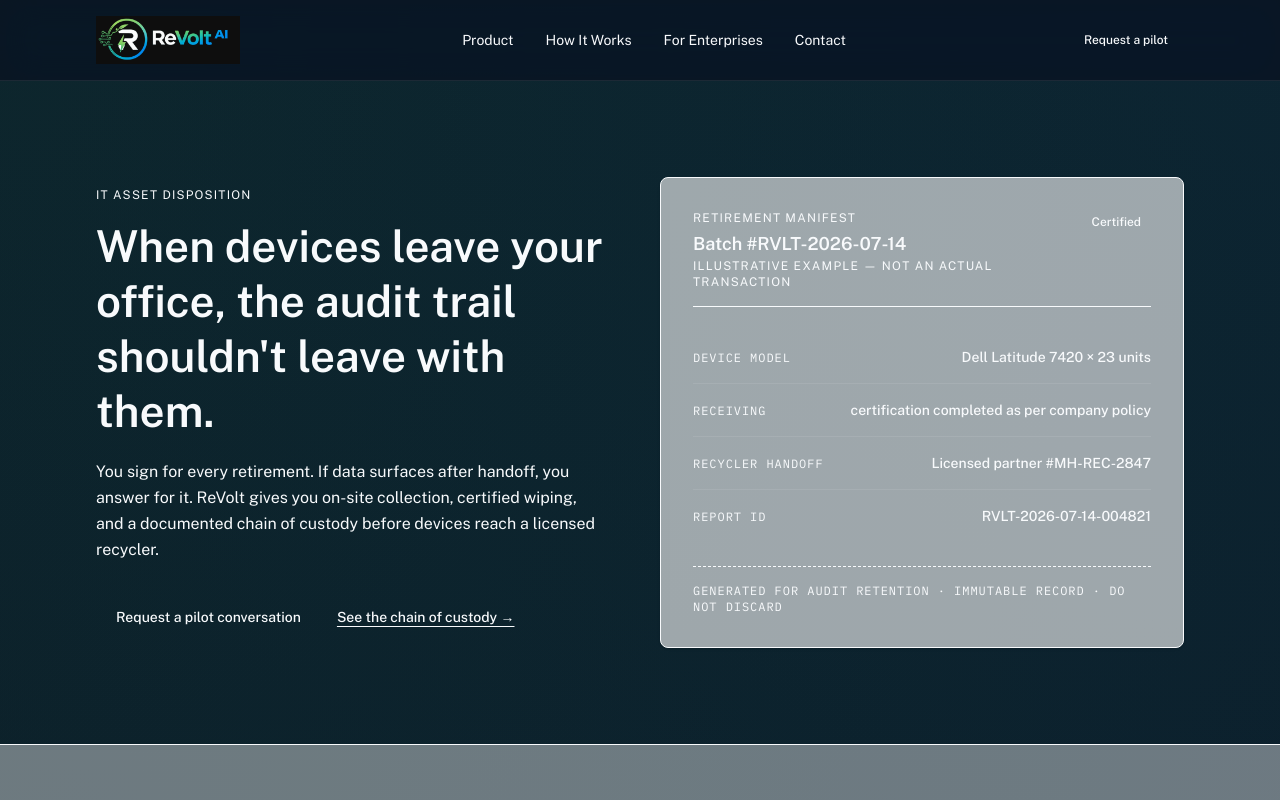
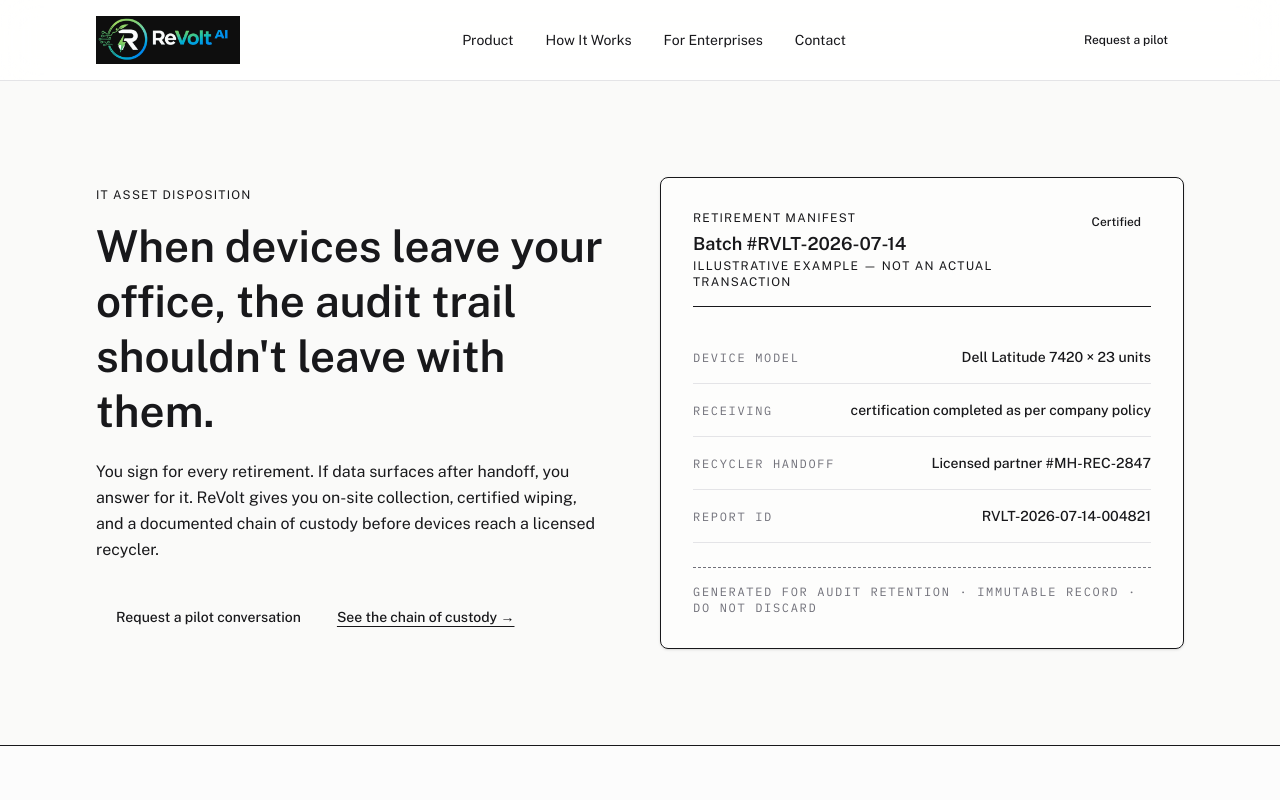
Before and after one commit to tejasvswipe/ReVolt-AI, a Next.js app: page / in a window 1280 px wide. Shown: the top 800 px of the page. Built offline with nearby package versions, Linux system fonts and the light colour scheme.

Commit message:
last commit

```diff
--- a/app/globals.css
+++ b/app/globals.css
@@ -5,199 +5,132 @@
 ========================================================== */
 
 :root {
-  /* Brand Colors */
-  --ink: #F8FAFC;
-  --steel: #94A3B8;
-  --paper: #0B1220;
 
-  --surface: #111827;
-  --surface-2: #1E293B;
+  /* Brand */
+  --primary: #14532D;
+  --primary-hover: #166534;
 
-  --primary: #22C55E;
-  --secondary: #0EA5E9;
-  --accent: #38BDF8;
+  --accent: #B76E2B;
 
-  --border: rgba(255,255,255,.08);
+  /* Backgrounds */
+  --bg: #FAFAF9;
+  --surface: #FFFFFF;
+  --surface-muted: #F4F4F5;
 
   /* Typography */
+  --text: #18181B;
+  --text-muted: #71717A;
+
+  /* Borders */
+  --border: #E4E4E7;
+
+  /* Success */
+  --success: #16A34A;
+
+  /* Fonts */
   --font-display: var(--font-ibm-plex-mono), ui-monospace, monospace;
-  --font-body: var(--font-public-sans), ui-sans-serif, system-ui, sans-serif;
+  --font-body: var(--font-public-sans), sans-serif;
+}
+
+/* ========================================================== */
+
+html{
+  scroll-behavior:smooth;
+}
+
+body{
+  margin:0;
+  background:var(--bg);
+  color:var(--text);
+  font-family:var(--font-body);
+  -webkit-font-smoothing:antialiased;
 }
 
 /* ==========================================================
-   Base
+   Navigation
 ========================================================== */
 
-html {
-  scroll-behavior: smooth;
-}
+.glass-nav{
 
-body {
-  background:
-    radial-gradient(circle at top left, rgba(34,197,94,.08), transparent 35%),
-    radial-gradient(circle at top right, rgba(14,165,233,.08), transparent 35%),
-    var(--paper);
+  background:rgba(255,255,255,.85);
 
-  color: var(--ink);
-  font-family: var(--font-body);
+  backdrop-filter:blur(18px);
 
-  -webkit-font-smoothing: antialiased;
-  -moz-osx-font-smoothing: grayscale;
-}
+  -webkit-backdrop-filter:blur(18px);
 
-::selection {
-  background: rgba(34,197,94,.25);
-  color: white;
+  border-bottom:1px solid var(--border);
+
 }
 
 /* ==========================================================
-   Reduced Motion
+   Cards
 ========================================================== */
 
-@media (prefers-reduced-motion: reduce) {
-  html {
-    scroll-behavior: auto;
-  }
+.card{
 
-  *,
-  *::before,
-  *::after {
-    animation-duration: .01ms !important;
-    animation-iteration-count: 1 !important;
-    transition-duration: .01ms !important;
-  }
+  background:var(--surface);
+
+  border:1px solid var(--border);
+
+  border-radius:24px;
+
+  box-shadow:
+      0 1px 2px rgba(0,0,0,.04),
+      0 12px 30px rgba(0,0,0,.05);
+
 }
 
 /* ==========================================================
-   Glass Navigation
+   Small controls
 ========================================================== */
 
-.glass-nav {
-  background: rgba(11,18,32,.78);
-  backdrop-filter: blur(18px) saturate(180%);
-  -webkit-backdrop-filter: blur(18px) saturate(180%);
-  border-bottom: 1px solid var(--border);
+.neu-control{
+
+  background:white;
+
+  border:1px solid var(--border);
+
+  box-shadow:
+      0 1px 2px rgba(0,0,0,.05);
+
+}
+
+.neu-control:hover{
+
+  background:#F8F8F8;
+
 }
 
 /* ==========================================================
-   Small Controls
+   Manifest
 ========================================================== */
 
-.neu-control {
-  background: rgba(255,255,255,.04);
+.manifest-line{
 
-  border: 1px solid var(--border);
+  border-bottom:1px solid var(--border);
 
-  color: white;
+  transition:.25s;
 
-  box-shadow:
-    0 8px 30px rgba(0,0,0,.35);
-
-  transition:
-    transform .25s ease,
-    background .25s ease,
-    box-shadow .25s ease;
 }
 
-.neu-control:hover {
-  background: rgba(255,255,255,.08);
-  transform: translateY(-2px);
+.manifest-line:hover{
 
-  box-shadow:
-    0 14px 40px rgba(0,0,0,.4);
-}
+  background:#FAFAFA;
 
-.neu-control:focus-visible {
-  outline: 2px solid var(--primary);
-  outline-offset: 2px;
 }
 
 /* ==========================================================
-   Enterprise Cards
+   Badge
 ========================================================== */
 
-.clay-badge {
-  background:
-    linear-gradient(
-      180deg,
-      rgba(255,255,255,.06),
-      rgba(255,255,255,.03)
-    );
+.clay-badge{
 
-  border: 1px solid var(--border);
+  background:#F8FAF8;
 
-  border-radius: 24px;
+  border:1px solid var(--border);
 
-  box-shadow:
-    0 12px 40px rgba(0,0,0,.28);
-}
+  border-radius:18px;
 
-/* ==========================================================
-   Manifest Lines
-========================================================== */
-
-.manifest-line {
-  border-bottom: 1px solid rgba(255,255,255,.08);
-
-  transition:
-    background .25s ease,
-    border-color .25s ease;
-}
-
-.manifest-line:hover,
-.manifest-line:focus-within {
-  background: rgba(255,255,255,.03);
-  border-color: rgba(34,197,94,.25);
-}
-
-.manifest-line:last-child {
-  border-bottom: none;
-}
-
-/* ==========================================================
-   Bento Grid
-========================================================== */
-
-.bento-grid {
-  display: grid;
-  gap: 1rem;
-  grid-template-columns: repeat(12, 1fr);
-}
-
-@media (max-width:768px) {
-  .bento-grid {
-    grid-template-columns: 1fr;
-  }
-}
-
-/* ==========================================================
-   Typography
-========================================================== */
-
-.stamp-mark {
-  font-family: var(--font-display);
-  letter-spacing: .08em;
-  text-transform: uppercase;
-}
-
-/* ==========================================================
-   Pulse
-========================================================== */
-
-@keyframes subtle-pulse {
-  0%,100% {
-    opacity:1;
-    transform:scale(1);
-  }
-
-  50% {
-    opacity:.55;
-    transform:scale(1.03);
-  }
-}
-
-.animate-pulse {
-  animation: subtle-pulse 2.4s ease-in-out infinite;
 }
 
 /* ==========================================================
@@ -206,39 +139,66 @@
 
 input,
 textarea,
-select {
-  background: rgba(255,255,255,.03);
-  border: 1px solid var(--border);
-  color: white;
+select{
+
+  background:white;
+
+  border:1px solid var(--border);
+
 }
 
-input:focus-visible,
-textarea:focus-visible,
-select:focus-visible {
-  outline: none;
-  border-color: var(--primary);
+input:focus,
+textarea:focus,
+select:focus{
 
-  box-shadow:
-    0 0 0 4px rgba(34,197,94,.18);
+  outline:none;
+
+  border-color:var(--primary);
+
+  box-shadow:0 0 0 4px rgba(20,83,45,.10);
+
+}
+
+/* ==========================================================
+   Typography
+========================================================== */
+
+.stamp-mark{
+
+  font-family:var(--font-display);
+
+  letter-spacing:.14em;
+
+  text-transform:uppercase;
+
+  color:var(--text-muted);
+
+}
+
+/* ==========================================================
+   Selection
+========================================================== */
+
+::selection{
+
+  background:rgba(20,83,45,.15);
+
 }
 
 /* ==========================================================
    Scrollbar
 ========================================================== */
 
-::-webkit-scrollbar {
-  width: 10px;
+::-webkit-scrollbar{
+
+  width:10px;
+
 }
 
-::-webkit-scrollbar-track {
-  background: var(--paper);
+::-webkit-scrollbar-thumb{
+
+  background:#C7C7CC;
+
+  border-radius:999px;
+
 }
-
-::-webkit-scrollbar-thumb {
-  background: #334155;
-  border-radius: 999px;
-}
-
-::-webkit-scrollbar-thumb:hover {
-  background: #475569;
-}
```
